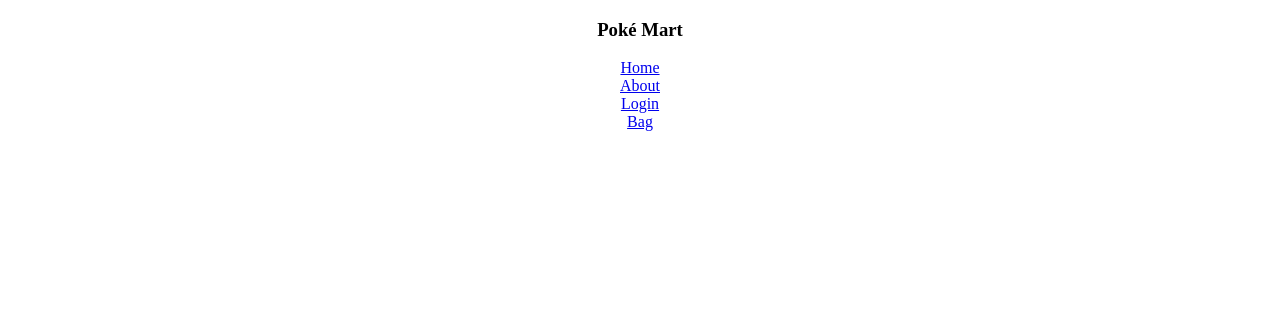
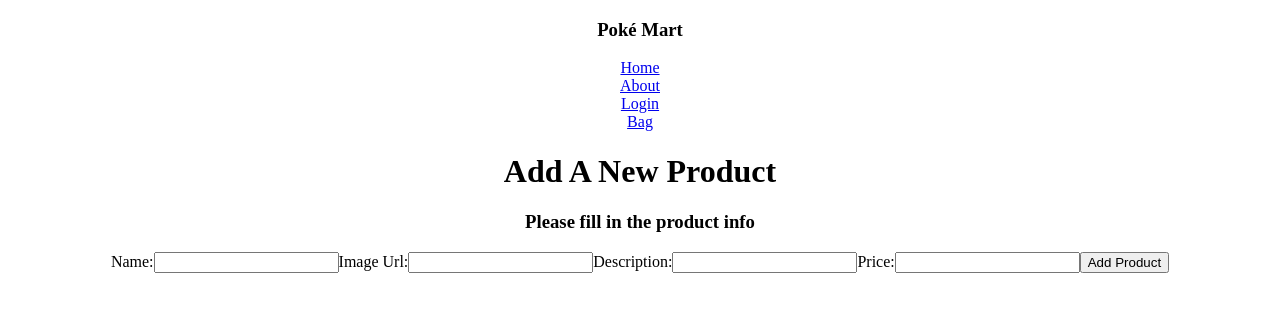
Before and after one commit to joshjumelet/Poke-Mart-E-Commerce, a React (Create React App) app in the folder client/: page /create in a window 1280 px wide. Shown: the top 312 px of the page. Built offline with nearby package versions, Linux system fonts and the light colour scheme; no server answers.

Commit message:
compleete AddProduct functionality

```diff
--- a/client/src/pages/AddProduct.js
+++ b/client/src/pages/AddProduct.js
@@ -10,7 +10,64 @@
     price: ''
   }
 
-  return <div></div>
+  const [newProduct, setNewProduct] = useState(initProduct)
+  const navigate = useNavigate()
+
+  const handleSubmit = async (e) => {
+    e.preventDefault()
+    try {
+      await Client.post('/api/products/create', newPark)
+      setNewProduct(initProduct)
+      allProducts()
+      navigate('/')
+    } catch (error) {
+      console.log(error)
+    }
+  }
+
+  const handleChange = (e) => {
+    setNewProduct({ ...newProduct, [e.target.id]: e.target.value })
+  }
+
+  return (
+    <div>
+      <h1>Add A New Product</h1>
+      <h3>Please fill in the product info</h3>
+      <form onSubmit={handleSubmit}>
+        <label htmlFor="name">Name:</label>
+        <input
+          type="text"
+          id="name"
+          onChange={handleChange}
+          value={newProduct.name}
+        />
+        <label htmlFor="image">Image Url:</label>
+        <input
+          type="text"
+          id="image"
+          onChange={handleChange}
+          value={newProduct.image}
+        />
+        <label htmlFor="description">Description:</label>
+        <input
+          type="text"
+          id="description"
+          onChange={handleChange}
+          value={newProduct.description}
+        />
+        <label htmlFor="price">Price:</label>
+        <input
+          type="text"
+          id="price"
+          onChange={handleChange}
+          value={newProduct.price}
+        />
+        <button type="submit" className="button">
+          Add Product
+        </button>
+      </form>
+    </div>
+  )
 }
 
 export default AddProduct
```
